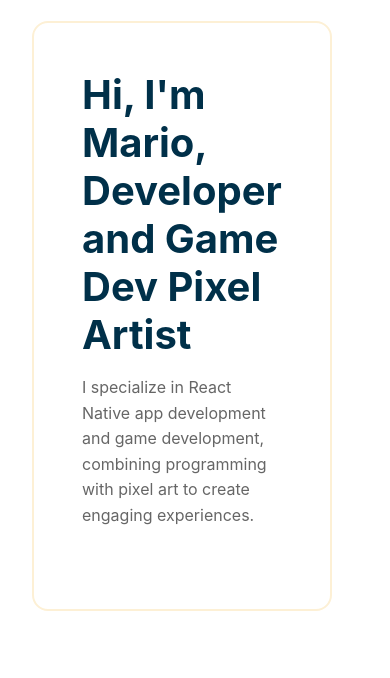
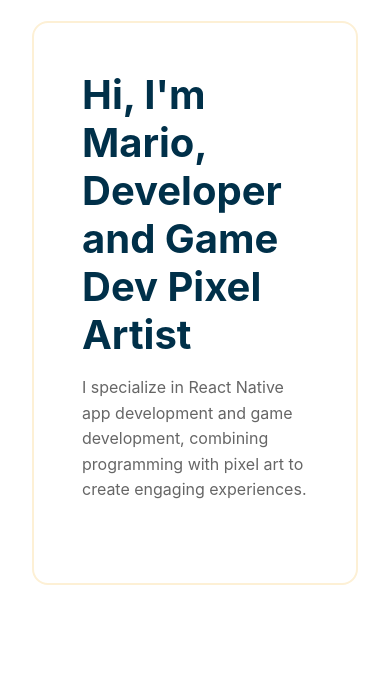
Before and after one commit to mariodev12/mario.work, a website built with Vite: page index.html in a window 390 px wide. Shown: the part 103-781 px from the top of the page. Built offline with nearby package versions, Linux system fonts and the light colour scheme.

Commit message:
responsive

```diff
--- a/style.css
+++ b/style.css
@@ -216,6 +216,10 @@
     grid-template-columns: 1fr;
     gap: 1.5rem;
   }
+
+  .hero {
+    grid-template-columns: 1fr;
+  }
 }
 
 .welcome {
```
